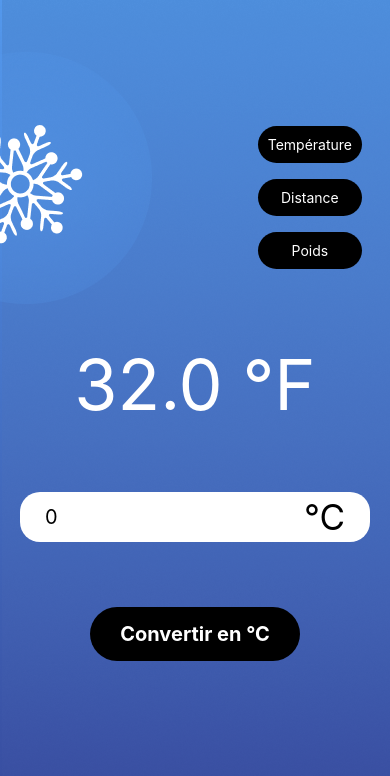
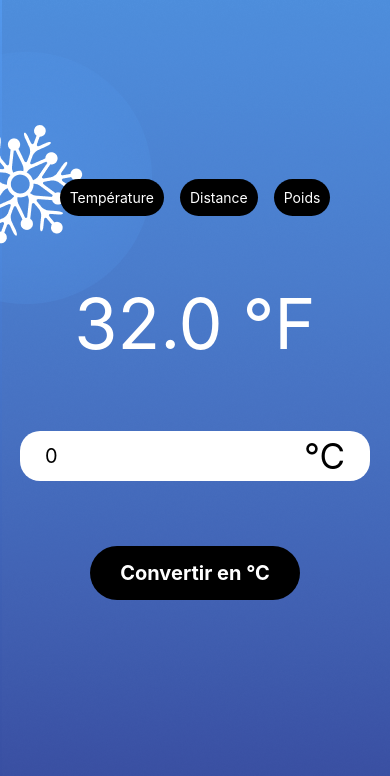
Before and after one commit to Karlito14/Converter, a React Native app: screen / in a window 390 px wide. Shown: the top 776 px of the page. Built offline with nearby package versions, Linux system fonts and the light colour scheme.

Commit message:
liste horizontal

```diff
--- a/App.style.js
+++ b/App.style.js
@@ -7,7 +7,7 @@ export const styles = StyleSheet.create({
     justifyContent:'center'
   },
   contentList: {
-    alignItems: 'flex-end'
+    alignItems: 'center'
   },
   content: {
     justifyContent: 'space-evenly',
--- a/components/ListMeasure/ListMeasure.jsx
+++ b/components/ListMeasure/ListMeasure.jsx
@@ -14,6 +14,7 @@ const Item = ({ item, onClick }) => (
 export const ListMeasure = ({ onClick }) => {
   return (
     <FlatList
+      horizontal={true}
       data={DATA}
       keyExtractor={(item) => item.id}
       renderItem={({ item }) => <Item item={item} onClick={onClick} />}
--- a/components/ListMeasure/ListMeasure.style.js
+++ b/components/ListMeasure/ListMeasure.style.js
@@ -3,7 +3,7 @@ import { StyleSheet } from 'react-native';
 export const ListMeasureStyles = StyleSheet.create({
   item: {
     backgroundColor: 'black',
-    margin: 8,
+    marginHorizontal: 8,
     alignItems: 'center',
     borderRadius: 25,
   },
```
